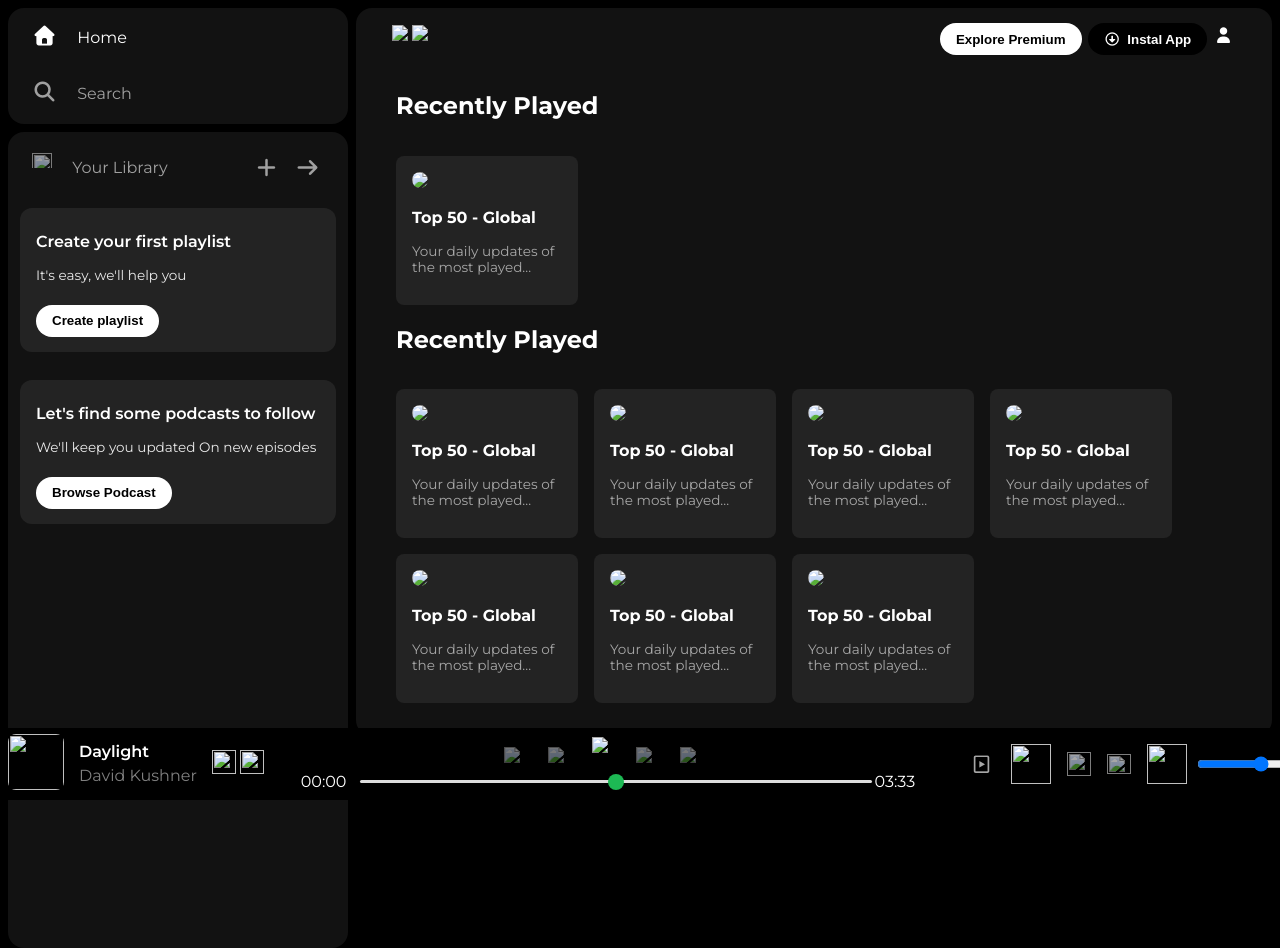
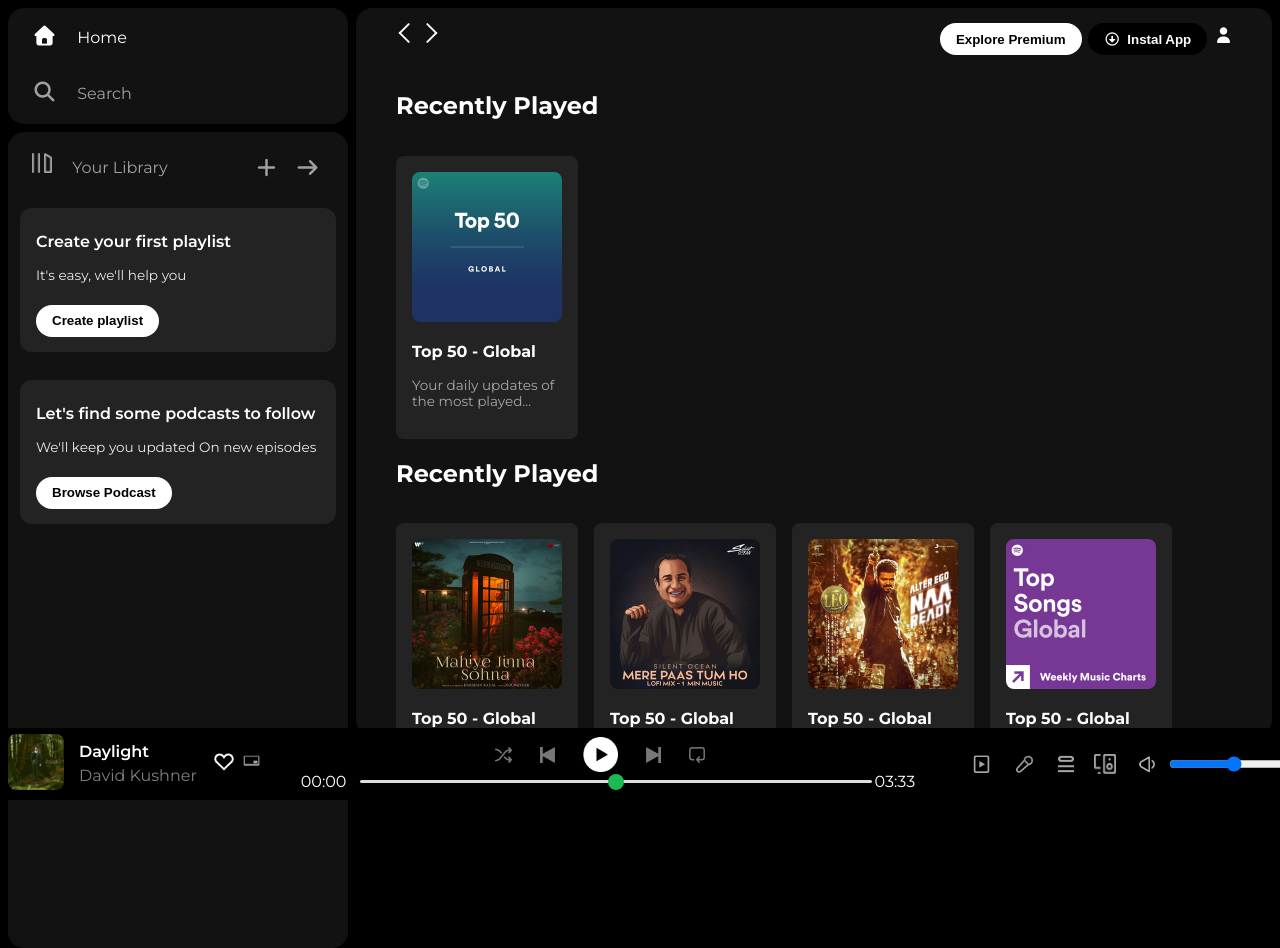
Before and after one commit to hiteshkumar8788-del/Spotify-clone, a plain HTML site: page index.html in a window 1280 px wide. Drawn offline with Linux system fonts and the light colour scheme.

Commit message:
Update index.html

```diff
--- a/index.html
+++ b/index.html
@@ -27,7 +27,7 @@
         <div class="library">
             <div class="options ">
                <div class="lib-option nav-option">
-               <img src="./assets/library_icon.png">
+               <img src="library_icon.png">
                <a href="#">Your Library</a>
                </div>
                <div class="icons">
@@ -52,8 +52,8 @@
     <div class="main-content">
         <div class="sticky-nav">
             <div class="sticky-nav-icons">
-                <img src="./assets/backward_icon.png">
-                <img src="./assets/forward_icon.png" class="hide">
+                <img src="backward_icon.png">
+                <img src="forward_icon.png" class="hide">
             </div>
             <div class="sticky-nav-options">
                 <button class="badge nav-item hide"> Explore Premium </button>
@@ -65,7 +65,7 @@
           <h2>Recently Played</h2>
             <div class="cards-container">
                 <div class="card">
-                    <img src="./assets/card1img.jpeg" class="card-image">
+                    <img src="card1img.jpeg" class="card-image">
                     <p class="card-title">Top 50 - Global</p>
                     <p class="card-info">Your daily updates of the most played...</p>
                 </div>
@@ -74,37 +74,37 @@
             <h2>Recently Played</h2>
             <div class="cards-container">
                 <div class="card">
-                    <img src="./assets/card2img.jpeg" class="card-image">
+                    <img src="card2img.jpeg" class="card-image">
                     <p class="card-title">Top 50 - Global</p>
                     <p class="card-info">Your daily updates of the most played...</p>
                 </div>
                 <div class="card">
-                    <img src="./assets/card3img.jpeg" class="card-image">
+                    <img src="card3img.jpeg" class="card-image">
                     <p class="card-title">Top 50 - Global</p>
                     <p class="card-info">Your daily updates of the most played...</p>
                 </div>
                 <div class="card">
-                    <img src="./assets/card4img.jpeg" class="card-image">
+                    <img src="card4img.jpeg" class="card-image">
                     <p class="card-title">Top 50 - Global</p>
                     <p class="card-info">Your daily updates of the most played...</p>
                 </div>
                 <div class="card">
-                    <img src="./assets/card5img.jpeg" class="card-image">
+                    <img src="card5img.jpeg" class="card-image">
                     <p class="card-title">Top 50 - Global</p>
                     <p class="card-info">Your daily updates of the most played...</p>
                 </div>
                 <div class="card">
-                    <img src="./assets/card6img.jpeg" class="card-image">
+                    <img src="card6img.jpeg" class="card-image">
                     <p class="card-title">Top 50 - Global</p>
                     <p class="card-info">Your daily updates of the most played...</p>
                 </div>
                 <div class="card">
-                    <img src="./assets/card5img.jpeg" class="card-image">
+                    <img src="card5img.jpeg" class="card-image">
                     <p class="card-title">Top 50 - Global</p>
                     <p class="card-info">Your daily updates of the most played...</p>
                 </div>
                 <div class="card">
-                    <img src="./assets/card6img.jpeg" class="card-image">
+                    <img src="card6img.jpeg" class="card-image">
                     <p class="card-title">Top 50 - Global</p>
                     <p class="card-info">Your daily updates of the most played...</p>
                 </div>
@@ -117,15 +117,15 @@
     <div class="music-player">
         <div class="album">
             <div class="player-picture">
-                <img src="./assets2/album_picture.jpeg">
+                <img src="album_picture.jpeg">
             </div>
             <div class="player-data">
                 <p class="player-title">Daylight</p>
                 <p class="player-info">David Kushner</p>
             </div>
             <div class="player-icon">
-                <img src="./assets2/album_icon1.png">
-                <img src="./assets2/album_icon2.png">
+                <img src="album_icon1.png">
+                <img src="album_icon2.png">
             </div>
 
 
@@ -133,11 +133,11 @@
 
         <div class="player">
             <div class="player-controls">
-                <img src="./assets/player_icon1.png" class="player-control-icon">
-                <img src="./assets/player_icon2.png" class="player-control-icon">
-                <img src="./assets/player_icon3.png" class="player-control-icon" style="opacity: 1;height: 2.2rem;">
-                <img src="./assets/player_icon4.png" class="player-control-icon">
-                <img src="./assets/player_icon5.png" class="player-control-icon">
+                <img src="player_icon1.png" class="player-control-icon">
+                <img src="player_icon2.png" class="player-control-icon">
+                <img src="player_icon3.png" class="player-control-icon" style="opacity: 1;height: 2.2rem;">
+                <img src="player_icon4.png" class="player-control-icon">
+                <img src="player_icon5.png" class="player-control-icon">
             </div>
             <div class="playback-bar">
                 <span class="curr-time">00:00</span>
@@ -148,10 +148,10 @@
         <div class="controls">
             <div class="control-icon">
                 <img src="controls_icon1.png" class="control-icon" style="height: 2.5rem;width: 2.5rem;">
-                <img src="./assets2/controld_icon2.png" class="control-icon" style="height: 2.5rem;width: 2.5rem;">
-                <img src="./assets2/controls_icon3.png" class="control-icon" style="opacity: 0.65;">
-                <img src="./assets2/controls_icon4.png" class="control-icon" style="opacity: 0.65; height: 1.2rem;">
-                <img src="./assets2/controls_icon5.png" class="control-icon"style="height: 2.5rem;width: 2.5rem;">
+                <img src="controld_icon2.png" class="control-icon" style="height: 2.5rem;width: 2.5rem;">
+                <img src="controls_icon3.png" class="control-icon" style="opacity: 0.65;">
+                <img src="controls_icon4.png" class="control-icon" style="opacity: 0.65; height: 1.2rem;">
+                <img src="controls_icon5.png" class="control-icon"style="height: 2.5rem;width: 2.5rem;">
                 <input type="range" class="volume-bar" min="0" max="100" value="50" >
             </div>
         </div>
```
